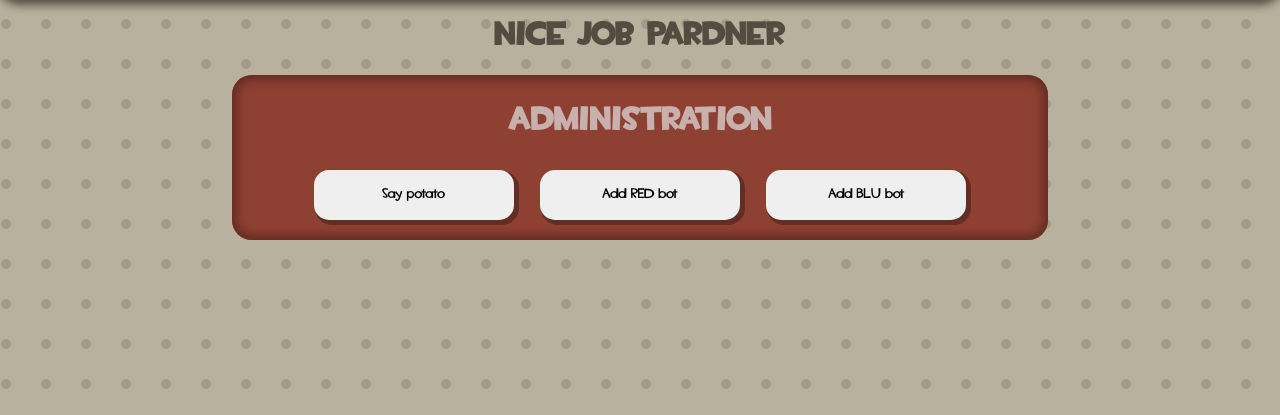
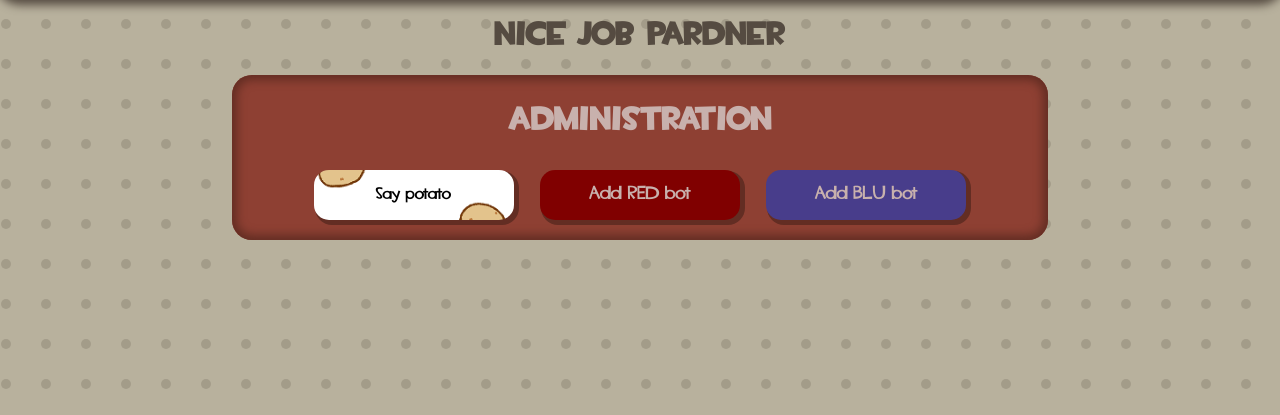
Before and after one commit to SpeWnz/TF2-Web-Remote, a Flask app: page / in a window 1280 px wide, after a click on "Administration". Shown: the part 102-517 px from the top of the page. Run offline with Flask 3, Linux system fonts and the light colour scheme.

Commit message:
Button styling

```diff
--- a/static/mapbackgrounds.css
+++ b/static/mapbackgrounds.css
@@ -4,6 +4,8 @@
 
 article button{
     background-position: center !important;
+    font-size: medium;
+    text-shadow: 0px 0px 5px white;
 }
 
 #pl_badwater
@@ -64,6 +66,9 @@ article button{
 }
 #cp_degrootkeep {
     background: radial-gradient(var(--buttonbg), rgba(0, 0, 0, 0)), url('assets/images/cp_degrootkeep.jpg');
+}
+#cp_darkmarsh{
+    background: radial-gradient(var(--buttonbg), rgba(0, 0, 0, 0)), url('assets/images/cp_darkmarsh.jpg');
 }
 #cp_gorge {
     background: radial-gradient(var(--buttonbg), rgba(0, 0, 0, 0)), url('assets/images/cp_gorge.jpg');
--- a/static/style.css
+++ b/static/style.css
@@ -137,6 +137,24 @@ button:hover{
     transition: 0.2s;
 }
 
+#red{
+    background-color: maroon;
+}
+
+#blu{
+    background-color: darkslateblue;
+}
+
+#blu, #red{
+    color: var(--main-elem-text) !important;
+    text-shadow: none !important;
+    font-size: large;
+}
+
+#potato{
+    background-image: url('./assets/images/potato.png');
+}
+
 @media screen and (max-width:565px){
     main{
         width: 90%;
--- a/templates/index.html
+++ b/templates/index.html
@@ -198,9 +198,9 @@
             <main id="admin">
                 <h1>Administration</h1>
                 <article>
-                    <button value="say potato" onclick="rconExec(this); return false;">Say potato</button>
-                    <button value="tf_bot_add blue" onclick="rconExec(this); return false;">Add RED bot</button>
-                    <button value="tf_bot_add red" onclick="rconExec(this); return false;">Add BLU bot</button>
+                    <button id="potato" value="say potato" onclick="rconExec(this); return false;">Say potato</button>
+                    <button id="red" value="tf_bot_add blue" onclick="rconExec(this); return false;">Add RED bot</button>
+                    <button id="blu" value="tf_bot_add red" onclick="rconExec(this); return false;">Add BLU bot</button>
                 </article>
             </main>
         </div>
```
Also changed, not shown: static/assets/images/cp_orange_x3.jpg (added), static/assets/images/potato.png (added).
